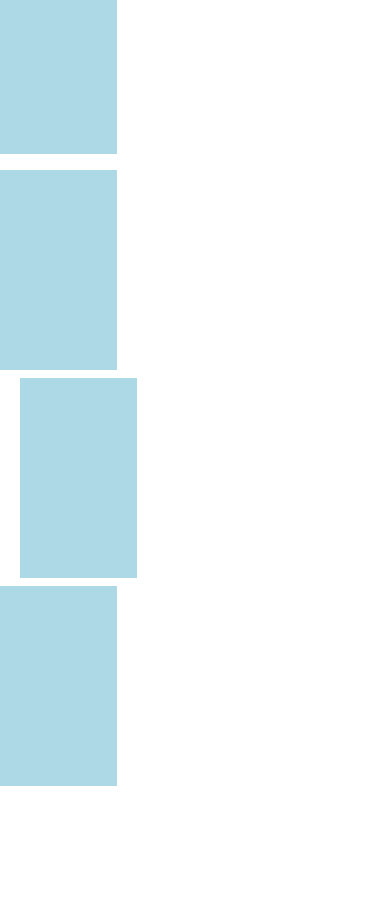
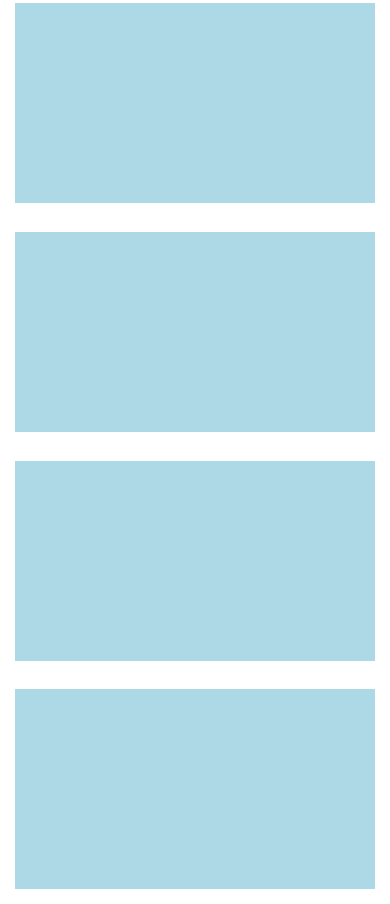
Before and after one commit to AndreaBottini/html-css-bootstrap-freelancer, a plain HTML site: page index.html in a window 390 px wide. Shown: the part 982-1886 px from the top of the page. Before the commit the page ends 1775 px from the top, so only its background shows below. Drawn offline with nearby package versions, Linux system fonts and the light colour scheme.

Commit message:
Modifica per visualizzazione box centrali responsive

```diff
--- a/css/style.css
+++ b/css/style.css
@@ -44,16 +44,11 @@ h2 {
 }
 
 .box_section {
-  width: 30%;
   background-color: lightblue;
   height: 200px;
-  margin-top: 2%;
-  margin-bottom: 2%;
+  margin-top: 4%;
+  margin-bottom: 4%;
 }
 
-.box_section_center {
-  width: 30%;
-  background-color: lightblue;
-  height: 200px;
-  margin: 2% 5%;
+
 }
--- a/index.html
+++ b/index.html
@@ -37,27 +37,33 @@
         <div class="container">
           <h2>LOREM</h2>
           <div class="row">
-            <div class="col-lg-4 box_section">
+            <div class="col-xs-12 col-sm-6 col-lg-4">
+              <div class="box_section">
 
+              </div>
             </div>
-            <div class="col-lg-4 box_section_center">
+            <div class="col-xs-12 col-sm-6 col-lg-4">
+              <div class="box_section">
+              </div>
             </div>
-            <div class="col-lg-4 box_section">
-
+            <div class="col-xs-12 col-sm-6 col-lg-4">
+              <div class="box_section">
+              </div>
+            </div>
+            <div class="col-xs-12 col-sm-6 col-lg-4">
+              <div class="box_section">
+              </div>
+            </div>
+            <div class="col-xs-12 col-sm-6 col-lg-4">
+              <div class="box_section">
+              </div>
+            </div>
+            <div class="col-xs-12 col-sm-6 col-lg-4">
+              <div class="box_section">
+              </div>
             </div>
           </div>
-          <div class="row">
-            <div class="col-lg-4 box_section">
-
-            </div>
-            <div class="col-lg-4 box_section_center">
-            </div>
-            <div class="col-lg-4 box_section">
-
-            </div>
-          </div>
-
-
+        </div>
       </section>
 
     </main>
```
